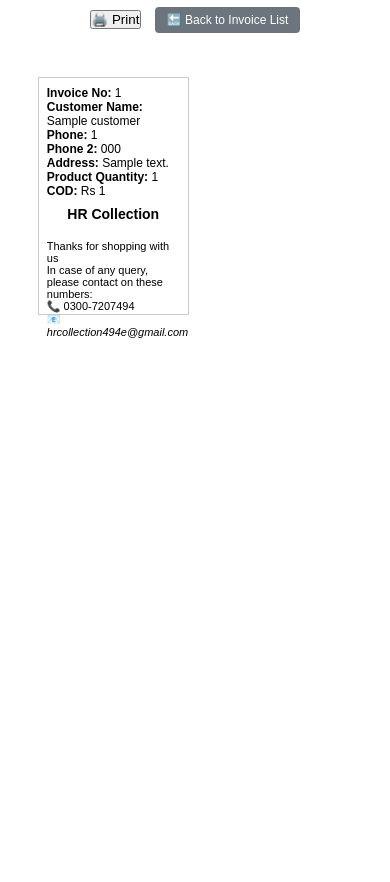
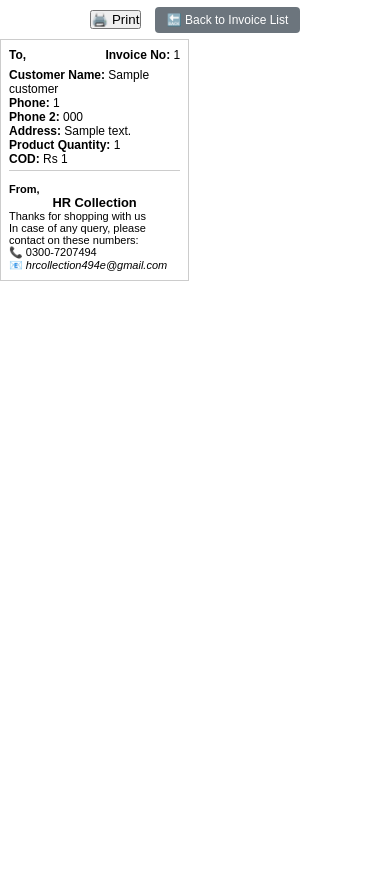
Before and after one commit to ayazkhan1410/al-attar-cloth-house-invoice-system, a Django app: template myapp/templates/multiple_invoice_print.html in a window 390 px wide. Shown: the top 882 px of the page. Before the commit the page ends 338 px from the top, so only its background shows below. Run offline with Django 5.2, Linux system fonts and the light colour scheme; the template is opened without the code that fills it: most values are stand-ins (such as "Sample title", 1, 10 or a date in 2020).

Commit message:
Fix invoice printing Styling Also add Phone2 Search\

```diff
--- a/myapp/templates/invoice_list.html
+++ b/myapp/templates/invoice_list.html
@@ -33,7 +33,7 @@
   <form method="get" class="mb-4">
     <div class="input-group shadow-sm">
       <input type="text" name="q" class="form-control form-control-lg"
-        placeholder="🔍 Search by customer name or phone..." value="{{ q }}">
+        placeholder="🔍 Search by customer name or phone or Invoice Number..." value="{{ q }}">
       <button class="btn btn-outline-primary" type="submit">Search</button>
     </div>
   </form>
--- a/myapp/templates/multiple_invoice_print.html
+++ b/myapp/templates/multiple_invoice_print.html
@@ -1,16 +1,21 @@
 <!DOCTYPE html>
 <html lang="en">
-
 <head>
   <meta charset="UTF-8">
-  <title>Multiple Invoices</title>
+  <title>HR Collection – Multiple Invoices</title>
+
   <style>
+
+    @page {
+      size: A4;
+      margin: 10mm;
+    }
+
     * {
       margin: 0;
       padding: 0;
       box-sizing: border-box;
     }
-
     body {
       font-family: Arial, sans-serif;
       font-size: 12px;
@@ -18,34 +23,49 @@
       color: #000;
     }
 
-    .page {
-      width: 100%;
-      height: 100vh;
-      padding: 10mm;
-      display: flex;
-      flex-wrap: wrap;
-      justify-content: space-between;
-      align-content: space-between;
+    /* toolbar hidden when printing */
+    .no-print {
+      text-align: center;
+      margin: 10px;
+    }
+    @media print {
+      .no-print { display: none; }
     }
 
+    /* 2 columns × 3 rows grid = 6 boxes, with 8px gutter */
+    .page {
+      display: grid;
+      grid-template-columns: repeat(2, 1fr);
+      grid-template-rows: repeat(4, 1fr);
+      gap: 3%;
+      height: 100%;
+    }
+    /* break after every page except last */
     .page.not-last {
       page-break-after: always;
     }
 
-
     .invoice-box {
-      width: 48%;
-      height: 31%;
       border: 1px solid #ccc;
       padding: 8px;
       display: flex;
       flex-direction: column;
       justify-content: space-between;
+      page-break-inside: avoid;
     }
 
-    h3 {
-      font-size: 14px;
-      text-align: center;
+    /* hairline divider */
+    hr {
+      border: none;
+      border-top: 1px solid #ccc;
+      margin: 4px 0;
+    }
+
+    /* single-line header: “To,” left, “Invoice No:” right */
+    .invoice-header {
+      display: flex;
+      justify-content: space-between;
+      align-items: center;
       margin-bottom: 6px;
     }
 
@@ -57,62 +77,58 @@
       font-size: 11px;
       margin-top: 8px;
     }
-
     .email {
       font-style: italic;
-    }
-
-    @media print {
-      .no-print {
-        display: none;
-      }
     }
   </style>
 </head>
 
 <body>
 
-  <div class="no-print" style="text-align: center; margin: 10px;">
+  <div class="no-print">
     <button onclick="window.print()" style="margin-right: 10px;">🖨️ Print</button>
     <a href="{% url 'invoice_list' %}" class="btn btn-secondary"
        style="text-decoration: none; padding: 6px 12px; background-color: #6c757d; color: white; border-radius: 4px;">
       🔙 Back to Invoice List
     </a>
   </div>
-
-
   {% for page in invoice_groups %}
     <div class="page {% if not forloop.last %}not-last{% endif %}">
       {% for invoice in page %}
         {% if invoice %}
           <div class="invoice-box">
-      <div>
-        <p><span class="label">Invoice No:</span> {{ invoice.invoice_number }}</p>
+            <div class="invoice-header">
+              <span class="label">To,</span>
+              <span>
+                <span class="label">Invoice No:</span>
+                {{ invoice.invoice_number }}
+              </span>
+            </div>
+
             <p><span class="label">Customer Name:</span> {{ invoice.customer.name }}</p>
-        <p><span class="label">Phone: </span> {{ invoice.customer.phone_number }}</p>
+            <p><span class="label">Phone:</span> {{ invoice.customer.phone_number }}</p>
             {% if invoice.customer.phone_number2 %}
               <p><span class="label">Phone 2:</span> {{ invoice.customer.phone_number2 }}</p>
             {% endif %}
             <p><span class="label">Address:</span> {{ invoice.customer.address }}</p>
             <p><span class="label">Product Quantity:</span> {{ invoice.total_quantity }}</p>
-        <p><span class="label">COD: </span> Rs {{ invoice.total_amount }}</p>
+            <p><span class="label">COD:</span> Rs {{ invoice.total_amount }}</p>
+
+            <hr>
+
+            <div class="footer-note">
+              <p><span class="label">From,</span></p>
+              <h3 style="text-align: center ;">HR Collection</h3>
+              <p>Thanks for shopping with us</p>
+              <p>In case of any query, please contact on these numbers:</p>
+              <p>📞 0300-7207494</p>
+              <p>📧 <span class="email">hrcollection494e@gmail.com</span></p>
             </div>
-      <div class="footer-note">
-        <h3> HR Collection</h3>
-        <br>
-        Thanks for shopping with us<br>
-        In case of any query, please contact on these numbers:<br>
-        📞 0300-7207494<br>
-        📧 <span class="email">hrcollection494e@gmail.com</span>
-      </div>
-
           </div>
         {% endif %}
       {% endfor %}
     </div>
   {% endfor %}
 
-
 </body>
-
 </html>
--- a/myapp/views.py
+++ b/myapp/views.py
@@ -202,6 +202,7 @@ def invoice_list(request):
     invoices = Invoice.objects.filter(
         Q(customer__name__icontains=q) |
         Q(customer__phone_number__icontains=q) |
+         Q(customer__phone_number2__icontains=q) |
         Q(invoice_number__icontains=q)
     ).order_by('-created_at')
 
@@ -340,7 +341,7 @@ def bulk_invoice_action(request):
                 invoice.status = 'downloaded' if invoice.status != 'printed' else 'both'
             invoice.save()
 
-        invoice_groups = list(chunked(invoices, 6))
+        invoice_groups = list(chunked(invoices, 8))
         context = {'invoice_groups': invoice_groups}
 
         if action == 'print':
```
Lines whose indentation alone changed are shown as unchanged.
